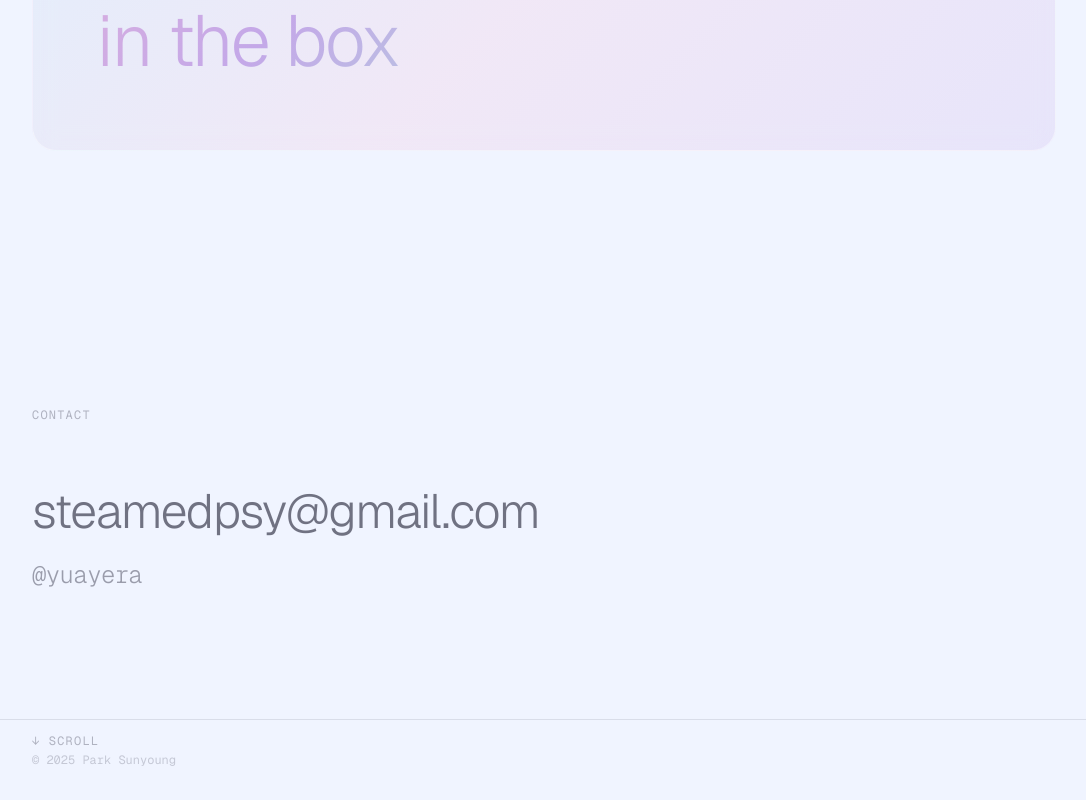
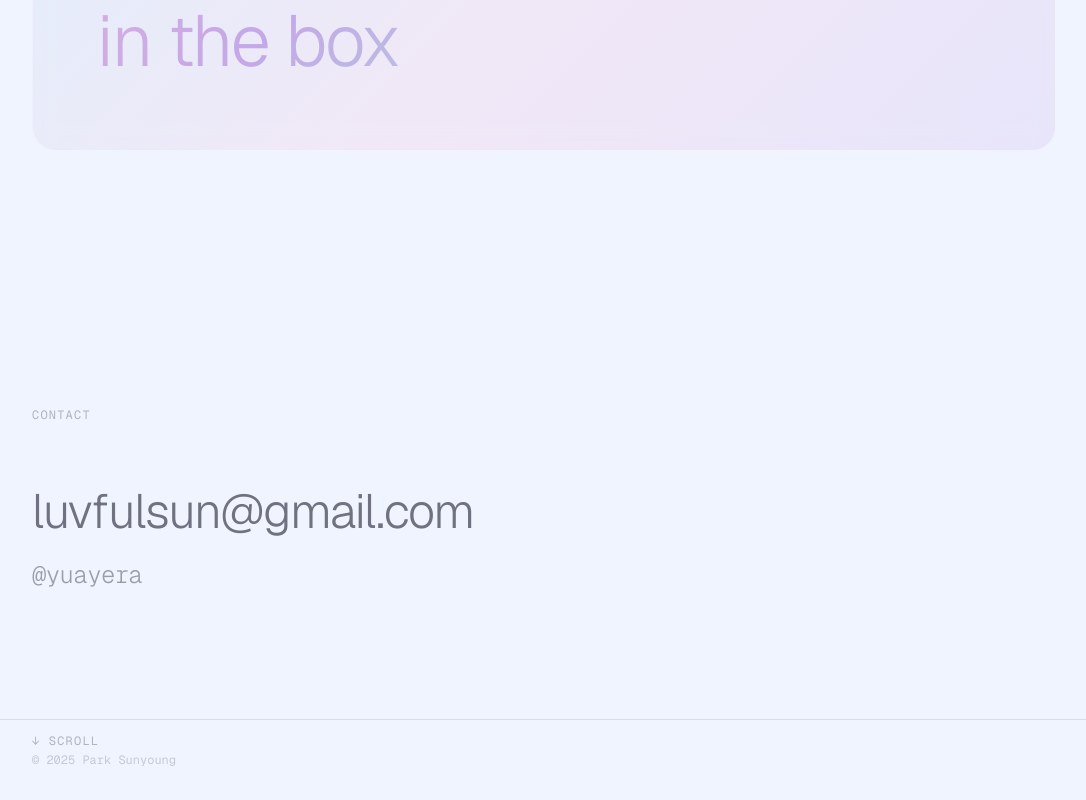
Before and after one commit to luvfulsun77/portfolio, a Next.js app: page /portfolio/ in a window 1280 px wide. Shown: the part 1669-2469 px from the top of the page, without its empty margins (64-1150 px from the left). Built offline with nearby package versions, Linux system fonts and the light colour scheme.

Commit message:
Fix email address

```diff
--- a/app/page.tsx
+++ b/app/page.tsx
@@ -136,10 +136,10 @@ export default function Home() {
           </span>
           <div className="flex flex-col gap-6">
             <a
-              href="mailto:steamedpsy@gmail.com"
+              href="mailto:luvfulsun@gmail.com"
               className="text-3xl md:text-5xl font-light text-[#1a1a2e]/60 hover:text-[#1a1a2e] transition-colors tracking-tight"
             >
-              steamedpsy@gmail.com
+              luvfulsun@gmail.com
             </a>
             <a
               href="https://www.instagram.com/yuayera"
```
Also changed, not shown: 1 other file (tests, documents, lock files or other folders).
